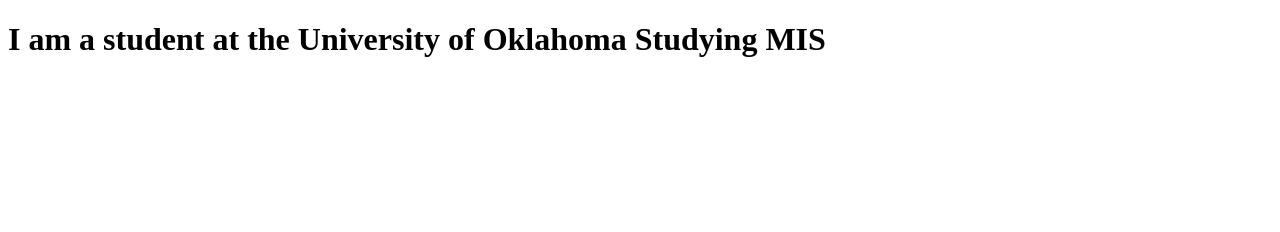
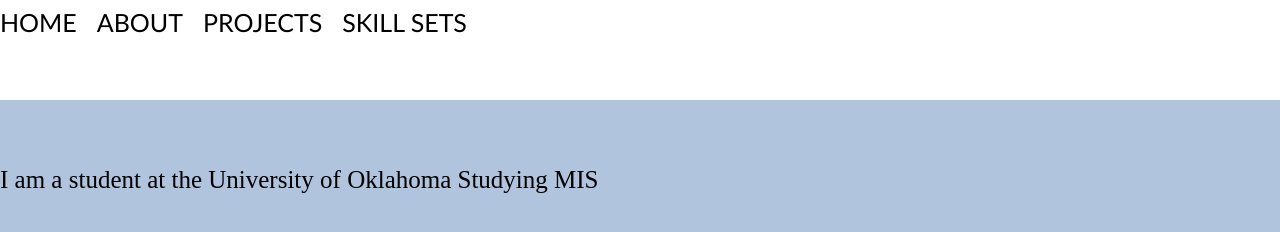
Before and after one commit to christina-hunt/christina-hunt.github.io, a plain HTML site: page about.html in a window 1280 px wide. Drawn offline with Linux system fonts and the light colour scheme.

Commit message:
Add files via upload

```diff
--- a/about.html
+++ b/about.html
@@ -3,10 +3,22 @@
 <html lang="en" xmlns="http://www.w3.org/1999/xhtml">
 <head>
     <meta charset="utf-8" />
-    <title></title>
+    <title>About</title>
+    <link rel="stylesheet" href="stylehwk10.css">
+
+    <nav>
+        <ul class="navbar">
+            <li><a href="index.html">Home</a></li>
+            <li><a href="about.html">About</a></li>
+            <li><a href="projects.html">Projects</a></li>
+            <li><a href="skillsets.html">Skill Sets</a></li>
+        </ul>
+    </nav>
 </head>
 <body>
-    <h1>I am a student at the University of Oklahoma Studying MIS</h1>
-
+<h1>About Me</h1>
+    <div>
+        <p>I am a student at the University of Oklahoma Studying MIS</p>
+    </div>
 </body>
 </html>
```
